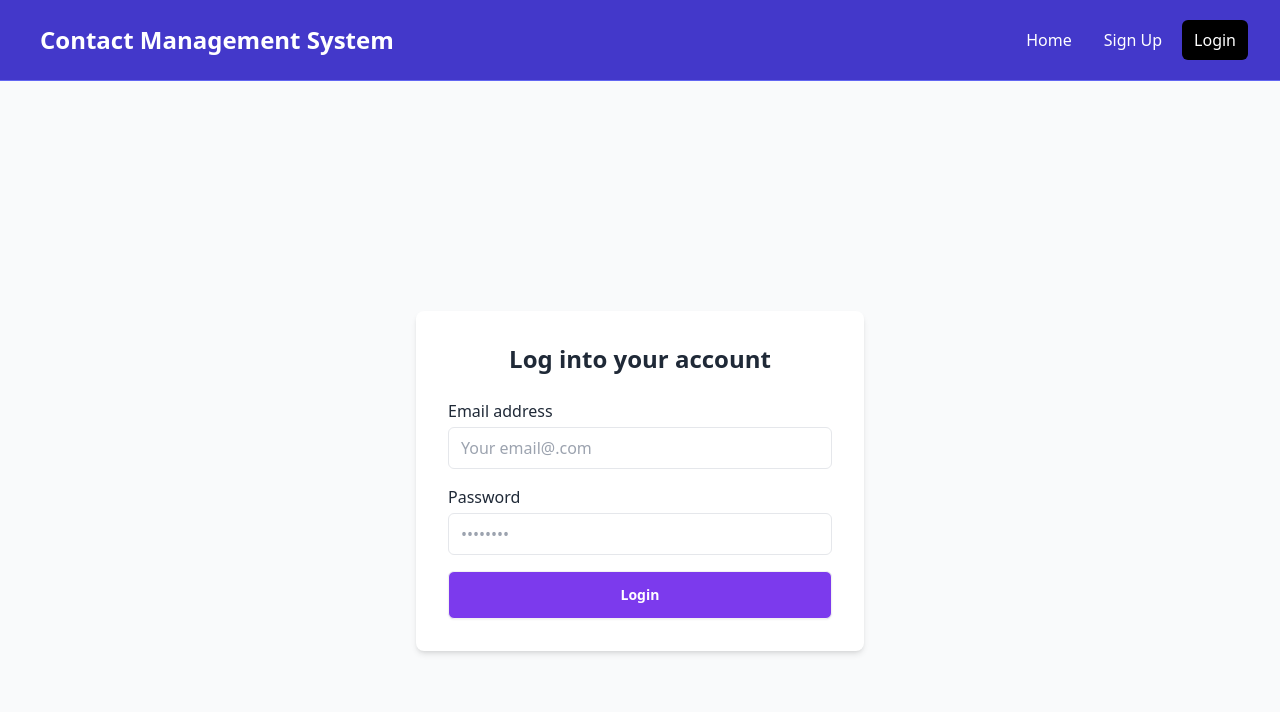
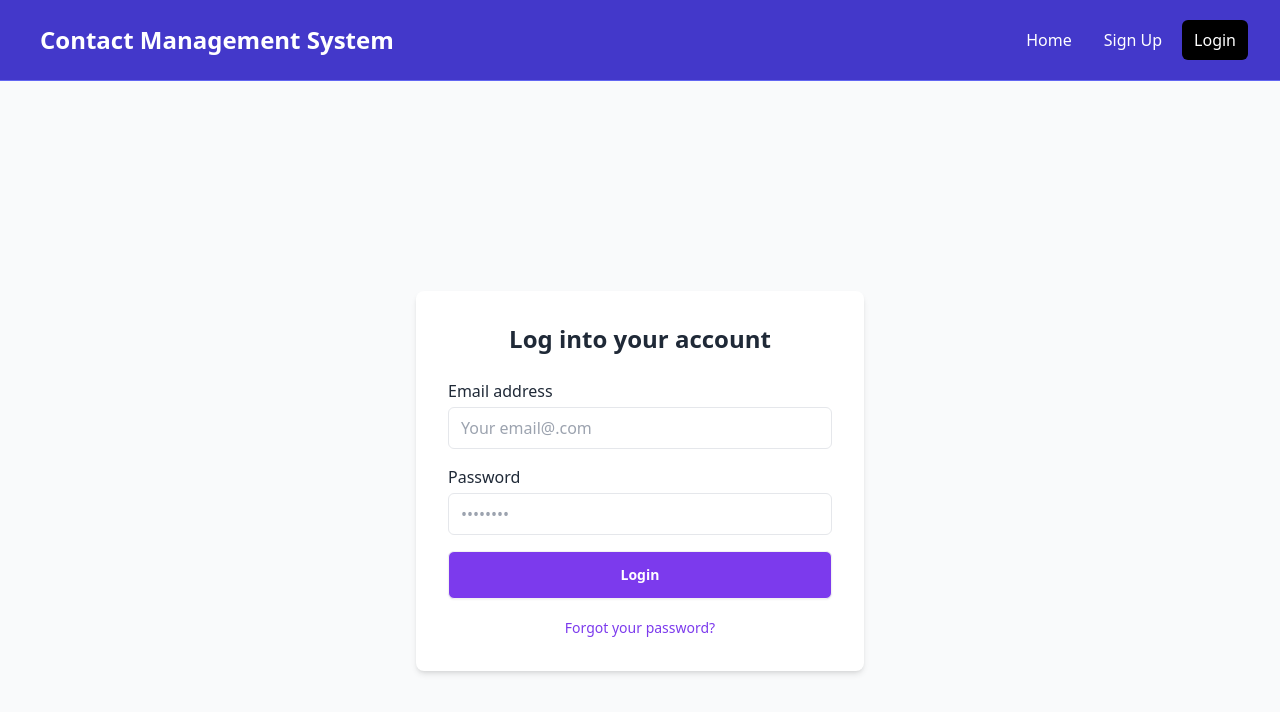
Before and after one commit to sudeepgtm777/Contact-Management-System, a React (Vite) app in the folder frontend/: page /sign-in in a window 1280 px wide. Shown: the top 712 px of the page. Built offline with nearby package versions, Linux system fonts and the light colour scheme; no server answers.

Commit message:
Adding forgotPassword link

```diff
--- a/frontend/src/pages/LoginPage.jsx
+++ b/frontend/src/pages/LoginPage.jsx
@@ -73,6 +73,14 @@ const LoginPage = () => {
               Login
             </button>
           </div>
+          <div className='text-center mt-2'>
+            <a
+              href='/forgot-password'
+              className='text-violet-600 hover:text-violet-700 text-sm font-medium'
+            >
+              Forgot your password?
+            </a>
+          </div>
 
           {error && (
             <p className='mt-4 text-center text-red-600 font-medium'>{error}</p>
```
